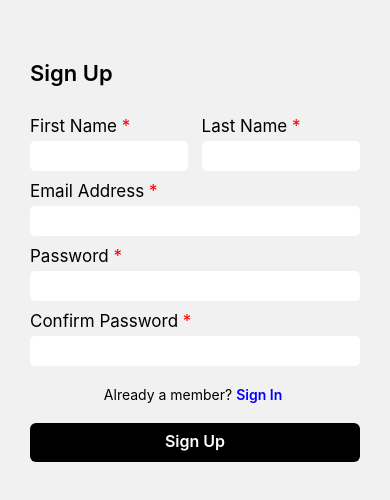
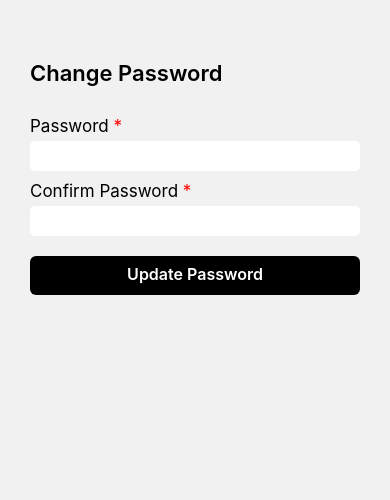
Before and after one commit to chuchrahimanshu/chatting, a React Native app in the folder frontend/: screen /ChangePassword in a window 390 px wide. Shown: the top 500 px of the page. Built offline with nearby package versions, Linux system fonts and the light colour scheme.

Commit message:
Create and Style Change Password Screen

```diff
--- a/frontend/navigations/AuthNavigation.js
+++ b/frontend/navigations/AuthNavigation.js
@@ -4,6 +4,7 @@ import SignIn from "../screens/auth/SignIn";
 import TFA from "../screens/auth/TFA";
 import ForgetPassword from "../screens/auth/ForgetPassword";
 import EmailVerification from "../screens/auth/EmailVerification";
+import ChangePassword from "../screens/auth/ChangePassword";
 
 const Stack = createNativeStackNavigator();
 
@@ -28,17 +29,24 @@ const AuthNavigation = () => {
         }}
       />
       <Stack.Screen
+        name="ForgetPassword"
+        component={ForgetPassword}
+        options={{
+          title: "Forget Password",
+        }}
+      />
+      <Stack.Screen
+        name="ChangePassword"
+        component={ChangePassword}
+        options={{
+          title: "Change Password",
+        }}
+      />
+      <Stack.Screen
         name="TFA"
         component={TFA}
         options={{
           title: "Two Factor Authentication",
-        }}
-      />
-      <Stack.Screen
-        name="ForgetPassword"
-        component={ForgetPassword}
-        options={{
-          title: "Forget Password",
         }}
       />
       <Stack.Screen
--- a/frontend/package.json
+++ b/frontend/package.json
@@ -9,6 +9,7 @@
     "web": "expo start --web"
   },
   "dependencies": {
+    "@notifee/react-native": "^7.8.2",
     "@react-navigation/native": "^6.1.17",
     "@react-navigation/native-stack": "^6.10.0",
     "expo": "~51.0.18",
--- /dev/null
+++ b/frontend/screens/auth/ChangePassword.js
@@ -0,0 +1,84 @@
+import {
+  Alert,
+  Pressable,
+  SafeAreaView,
+  Text,
+  TextInput,
+  View,
+} from "react-native";
+import { styles } from "../../styles/auth.styles";
+import { useState } from "react";
+
+const ChangePassword = () => {
+  const initialState = {
+    password: "",
+    confirmPassword: "",
+  };
+  const [formData, setFormData] = useState(initialState);
+
+  const handleInputChange = (name, value) => {
+    setFormData({ ...formData, [name]: value });
+  };
+
+  const handleFormSubmit = () => {
+    const { password, confirmPassword } = formData;
+
+    if (!password?.trim() || !confirmPassword?.trim()) {
+      return Alert.alert(
+        "Missing Details!",
+        "Please provide all required details"
+      );
+    }
+
+    if (password !== confirmPassword) {
+      return Alert.alert(
+        "Password didn't match!",
+        "Password and confirm password must be same."
+      );
+    }
+  };
+
+  return (
+    <SafeAreaView style={styles.container}>
+      <Text style={styles.header}>Change Password</Text>
+      <View style={styles.formContainer}>
+        <View>
+          <Text style={styles.label}>
+            Password <Text style={styles.required}>*</Text>
+          </Text>
+          <TextInput
+            name="password"
+            autoCorrect={false}
+            autoCapitalize={false}
+            secureTextEntry={true}
+            style={styles.input}
+            cursorColor="black"
+            value={formData.password}
+            onChangeText={handleInputChange.bind(this, "password")}
+          />
+          <Text style={styles.label}>
+            Confirm Password <Text style={styles.required}>*</Text>
+          </Text>
+          <TextInput
+            autoCorrect={false}
+            autoCapitalize={false}
+            secureTextEntry={true}
+            style={styles.input}
+            cursorColor="black"
+            value={formData.confirmPassword}
+            onChangeText={handleInputChange.bind(this, "confirmPassword")}
+          />
+          <View style={styles.buttonContainer}>
+            <Pressable
+              style={({ pressed }) => [pressed && styles.pressButton]}
+              onPress={handleFormSubmit}>
+              <Text style={styles.buttonText}>Update Password</Text>
+            </Pressable>
+          </View>
+        </View>
+      </View>
+    </SafeAreaView>
+  );
+};
+
+export default ChangePassword;
--- a/frontend/screens/auth/ForgetPassword.js
+++ b/frontend/screens/auth/ForgetPassword.js
@@ -1,7 +1,5 @@
-import { Pressable, SafeAreaView, Text, TextInput, View } from "react-native";
+import { Alert, Pressable, SafeAreaView, Text, View } from "react-native";
 import { styles } from "../../styles/auth.styles";
-import { Formik } from "formik";
-import { forgetPasswordValidationSchema } from "../../validators/auth.validator";
 import { useEffect, useRef, useState } from "react";
 import OTPField from "../../components/forms/OTPField";
 
@@ -12,12 +10,15 @@ const ForgetPassword = ({ navigation }) => {
   const [activeOTPIndex, setActiveOTPIndex] = useState(0);
   const [OTP, setOTP] = useState([...otpFields]);
 
-  const initialState = {
-    email: "",
-    password: "",
+  const handleFormSubmit = () => {
+    let OTPToken = "";
+    OTP.map((digit) => (OTPToken = OTPToken + digit));
+
+    if (OTPToken.length !== 6) {
+      return Alert.alert("Invalid OTP", "Please provide a valid 6 digit OTP");
+    }
+    navigation.navigate("ChangePassword");
   };
-
-  const handleFormSubmit = (values) => {};
 
   const handleSignInNavigation = () => {
     navigation.navigate("SignIn");
@@ -25,8 +26,6 @@ const ForgetPassword = ({ navigation }) => {
 
   const handleOTPChange = (key, index) => {
     const updatedOTP = [...OTP];
-
-    console.log(updatedOTP);
 
     if (key === "Backspace") {
       if (updatedOTP[index] === "") {
@@ -49,11 +48,6 @@ const ForgetPassword = ({ navigation }) => {
   return (
     <SafeAreaView style={styles.container}>
       <Text style={styles.header}>Forget Password</Text>
-      <Formik
-        initialValues={initialState}
-        onSubmit={handleFormSubmit}
-        validationSchema={forgetPasswordValidationSchema}>
-        {({ handleSubmit, handleChange, values }) => (
       <View style={styles.formContainer}>
         <View>
           <Text style={styles.label}>
@@ -82,14 +76,12 @@ const ForgetPassword = ({ navigation }) => {
           <View style={styles.buttonContainer}>
             <Pressable
               style={({ pressed }) => [pressed && styles.pressButton]}
-                  onPress={handleSubmit}>
+              onPress={handleFormSubmit}>
               <Text style={styles.buttonText}>Verify OTP</Text>
             </Pressable>
           </View>
         </View>
       </View>
-        )}
-      </Formik>
     </SafeAreaView>
   );
 };
--- a/frontend/screens/auth/SignIn.js
+++ b/frontend/screens/auth/SignIn.js
@@ -1,7 +1,13 @@
-import { Pressable, SafeAreaView, Text, TextInput, View } from "react-native";
+import {
+  Alert,
+  Pressable,
+  SafeAreaView,
+  Text,
+  TextInput,
+  View,
+} from "react-native";
 import { styles } from "../../styles/auth.styles";
-import { Formik } from "formik";
-import { signInValidationSchema } from "../../validators/auth.validator";
+import { useState } from "react";
 
 const SignIn = ({ navigation }) => {
   const initialState = {
@@ -9,7 +15,21 @@ const SignIn = ({ navigation }) => {
     password: "",
   };
 
-  const handleFormSubmit = (values) => {};
+  const [formData, setFormData] = useState(initialState);
+
+  const handleInputChange = (name, value) => {
+    setFormData({ ...formData, [name]: value });
+  };
+  const handleFormSubmit = () => {
+    const { email, password } = formData;
+
+    if (!email?.trim() || !password?.trim()) {
+      return Alert.alert(
+        "Missing Values!",
+        "Please provide all required details."
+      );
+    }
+  };
 
   const handleForgetPassword = () => {
     navigation.navigate("ForgetPassword");
@@ -22,31 +42,30 @@ const SignIn = ({ navigation }) => {
   return (
     <SafeAreaView style={styles.container}>
       <Text style={styles.header}>Sign In</Text>
-      <Formik
-        initialValues={initialState}
-        onSubmit={handleFormSubmit}
-        validationSchema={signInValidationSchema}>
-        {({ handleSubmit, handleChange, values }) => (
       <View style={styles.formContainer}>
         <View>
           <Text style={styles.label}>
             Email Address <Text style={styles.required}>*</Text>
           </Text>
           <TextInput
+            name="email"
             style={styles.input}
-                value={values.email}
-                onChangeText={handleChange("email")}
+            cursorColor="black"
+            value={formData.email}
+            onChangeText={handleInputChange.bind(this, "email")}
           />
           <Text style={styles.label}>
             Password <Text style={styles.required}>*</Text>
           </Text>
           <TextInput
+            name="password"
             autoCorrect={false}
             autoCapitalize={false}
             secureTextEntry={true}
             style={styles.input}
-                value={values.password}
-                onChangeText={handleChange("password")}
+            cursorColor="black"
+            value={formData.password}
+            onChangeText={handleInputChange.bind(this, "password")}
           />
           <View style={styles.flexBetween}>
             <Text style={styles.navigateText}>
@@ -62,14 +81,12 @@ const SignIn = ({ navigation }) => {
           <View style={styles.buttonContainer}>
             <Pressable
               style={({ pressed }) => [pressed && styles.pressButton]}
-                  onPress={handleSubmit}>
+              onPress={handleFormSubmit}>
               <Text style={styles.buttonText}>Sign In</Text>
             </Pressable>
           </View>
         </View>
       </View>
-        )}
-      </Formik>
     </SafeAreaView>
   );
 };
--- a/frontend/screens/auth/SignUp.js
+++ b/frontend/screens/auth/SignUp.js
@@ -1,7 +1,13 @@
-import { Pressable, SafeAreaView, Text, TextInput, View } from "react-native";
+import {
+  Alert,
+  Pressable,
+  SafeAreaView,
+  Text,
+  TextInput,
+  View,
+} from "react-native";
 import { styles } from "../../styles/auth.styles";
-import { Formik } from "formik";
-import { signUpValidationSchema } from "../../validators/auth.validator";
+import { useState } from "react";
 
 const SignUp = ({ navigation }) => {
   const initialState = {
@@ -12,22 +18,43 @@ const SignUp = ({ navigation }) => {
     confirmPassword: "",
   };
 
+  const [formData, setFormData] = useState(initialState);
+
   const handleSignInNavigation = () => {
     navigation.navigate("SignIn");
   };
 
-  const handleFormSubmit = (values) => {
-    console.log(values);
+  const handleInputChange = (name, value) => {
+    setFormData({ ...formData, [name]: value });
+  };
+
+  const handleFormSubmit = () => {
+    const { firstName, lastName, email, password, confirmPassword } = formData;
+
+    if (
+      !firstName?.trim() ||
+      !lastName?.trim() ||
+      !email?.trim() ||
+      !password?.trim() ||
+      !confirmPassword?.trim()
+    ) {
+      return Alert.alert(
+        "Missing Values!",
+        "Please provide all required details."
+      );
+    }
+
+    if (password !== confirmPassword) {
+      return Alert.alert(
+        "Passwords didn't matched!",
+        "Password and confirm password must be same."
+      );
+    }
   };
 
   return (
     <SafeAreaView style={styles.container}>
       <Text style={styles.header}>Sign Up</Text>
-      <Formik
-        initialValues={initialState}
-        onSubmit={handleFormSubmit}
-        validationSchema={signUpValidationSchema}>
-        {({ handleSubmit, handleChange, values }) => (
       <View style={styles.formContainer}>
         <View>
           <View style={styles.inputContainer}>
@@ -36,9 +63,11 @@ const SignUp = ({ navigation }) => {
                 First Name <Text style={styles.required}>*</Text>
               </Text>
               <TextInput
+                name="firstName"
                 style={styles.input}
-                    value={values.firstName}
-                    onChangeText={handleChange("firstName")}
+                cursorColor="black"
+                value={formData.firstName}
+                onChangeText={handleInputChange.bind(this, "firstName")}
               />
             </View>
             <View style={styles.inputSubContainer}>
@@ -46,9 +75,11 @@ const SignUp = ({ navigation }) => {
                 Last Name <Text style={styles.required}>*</Text>
               </Text>
               <TextInput
+                name="lastName"
                 style={styles.input}
-                    value={values.lastName}
-                    onChangeText={handleChange("lastName")}
+                cursorColor="black"
+                value={formData.lastName}
+                onChangeText={handleInputChange.bind(this, "lastName")}
               />
             </View>
           </View>
@@ -56,31 +87,37 @@ const SignUp = ({ navigation }) => {
             Email Address <Text style={styles.required}>*</Text>
           </Text>
           <TextInput
+            name="email"
             style={styles.input}
-                value={values.email}
-                onChangeText={handleChange("email")}
+            cursorColor="black"
+            value={formData.email}
+            onChangeText={handleInputChange.bind(this, "email")}
           />
           <Text style={styles.label}>
             Password <Text style={styles.required}>*</Text>
           </Text>
           <TextInput
+            name="password"
             autoCorrect={false}
             autoCapitalize={false}
             secureTextEntry={true}
             style={styles.input}
-                value={values.password}
-                onChangeText={handleChange("password")}
+            cursorColor="black"
+            value={formData.password}
+            onChangeText={handleInputChange.bind(this, "password")}
           />
           <Text style={styles.label}>
             Confirm Password <Text style={styles.required}>*</Text>
           </Text>
           <TextInput
+            name="confirmPassword"
             autoCorrect={false}
             autoCapitalize={false}
             secureTextEntry={true}
             style={styles.input}
-                value={values.confirmPassword}
-                onChangeText={handleChange("confirmPassword")}
+            cursorColor="black"
+            value={formData.confirmPassword}
+            onChangeText={handleInputChange.bind(this, "confirmPassword")}
           />
           <View style={[styles.flexBetween, { alignSelf: "center" }]}>
             <Text style={styles.navigateText}>
@@ -93,14 +130,12 @@ const SignUp = ({ navigation }) => {
           <View style={styles.buttonContainer}>
             <Pressable
               style={({ pressed }) => [pressed && styles.pressButton]}
-                  onPress={handleSubmit}>
+              onPress={handleFormSubmit}>
               <Text style={styles.buttonText}>Sign Up</Text>
             </Pressable>
           </View>
         </View>
       </View>
-        )}
-      </Formik>
     </SafeAreaView>
   );
 };
--- a/frontend/validators/auth.validator.js
+++ b/frontend/validators/auth.validator.js
@@ -30,11 +30,6 @@ export const signInValidationSchema = yup.object({
 });
 
 export const forgetPasswordValidationSchema = yup.object({
-  email: yup
-    .string()
-    .trim("Email is missing!")
-    .required("Please provide a valid email address")
-    .email("Please provide a valid email address"),
   otp: yup
     .string()
     .trim("OTP is missing!")
```
Also changed, not shown: 1 other file (tests, documents, lock files or other folders). Lines whose indentation alone changed are shown as unchanged.
